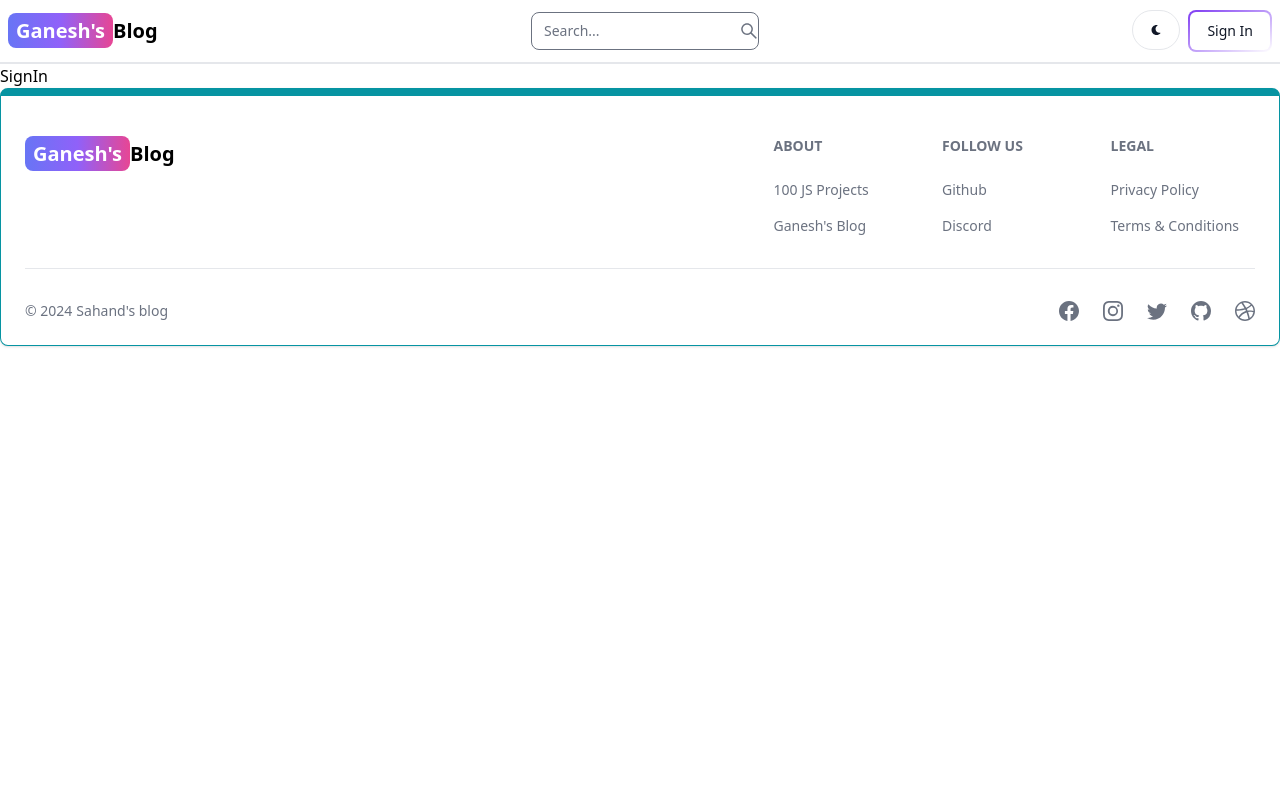
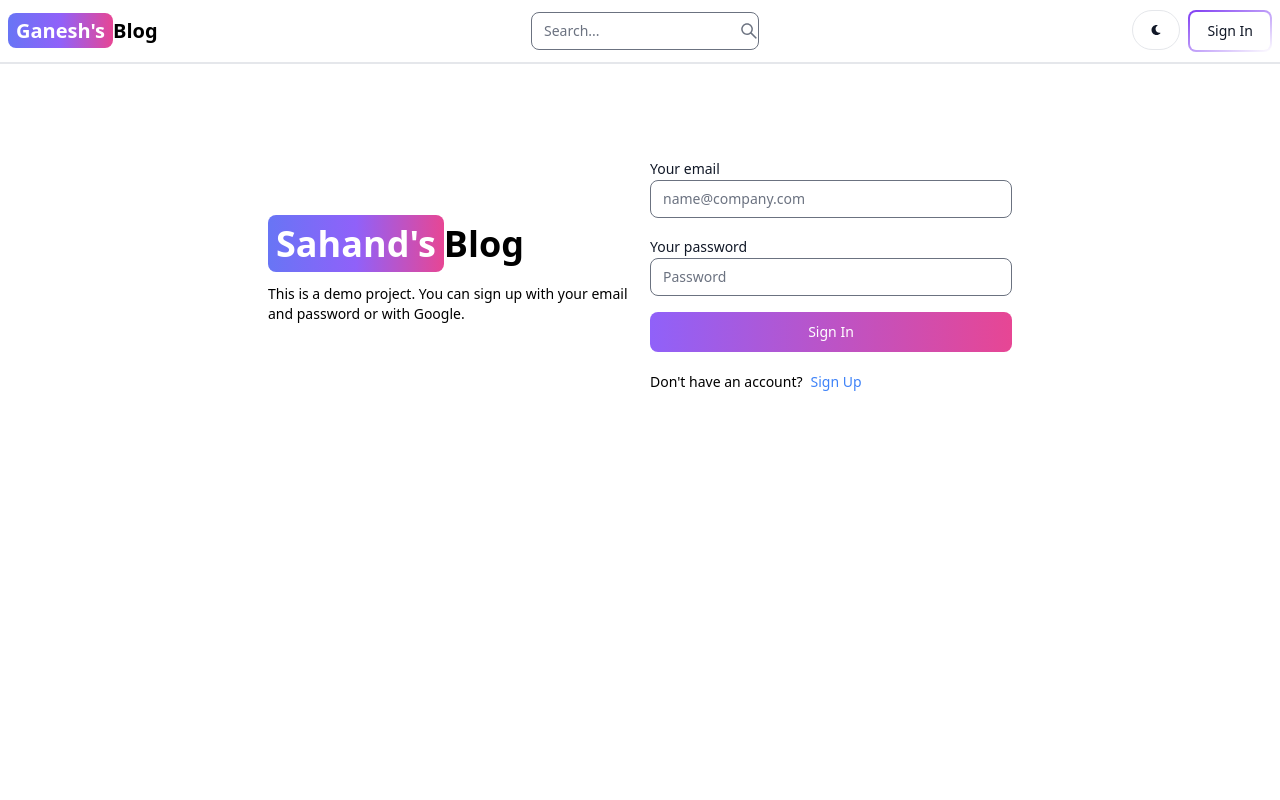
Before and after one commit to Ganesh-hammad/Blog-app, a React app in the folder client/: page /signin in a window 1280 px wide. Shown: the top 800 px of the page. Built offline with nearby package versions, Linux system fonts and the light colour scheme; the HTML template or start-up script is replaced by a standard one.

Commit message:
create redux-toolkit  strore

```diff
--- a/client/package.json
+++ b/client/package.json
@@ -10,12 +10,15 @@
     "preview": "vite preview"
   },
   "dependencies": {
+    "@reduxjs/toolkit": "^2.5.0",
     "flowbite": "^2.5.2",
     "flowbite-react": "^0.10.2",
     "react": "^18.3.1",
     "react-dom": "^18.3.1",
     "react-icons": "^5.4.0",
-    "react-router-dom": "^7.1.1"
+    "react-redux": "^9.2.0",
+    "react-router-dom": "^7.1.1",
+    "redux-persist": "^6.0.0"
   },
   "devDependencies": {
     "@eslint/js": "^9.17.0",
--- /dev/null
+++ b/client/src/features/user/userSlice.js
@@ -0,0 +1,30 @@
+import { createSlice,  } from '@reduxjs/toolkit';
+
+const initialState = {
+    currentUser: null,
+    error: null,
+    loading: false
+}
+ const userSlice = createSlice({
+    name: 'user',
+    initialState,
+    reducers: {
+      signInStart: (state) => {
+        state.loading = true;
+        state.error = null;
+
+      },
+      signInSuccess: (state, action) => {
+        state.currentUser = action.payload;
+        state.loading = false;
+        state.error = null;
+      },
+      signInFailure: (state, action) => {
+        state.error = action.payload;
+        state.loading = false;
+      },
+
+    },
+  })
+  export const {signInStart, signInSuccess, signInFailure} = userSlice.actions;
+  export default userSlice.reducer;
--- a/client/src/main.jsx
+++ b/client/src/main.jsx
@@ -4,10 +4,15 @@
 import 'flowbite/dist/flowbite.min.css';
 import './index.css'
 import App from './App.jsx'
+import { Provider } from 'react-redux';
+import { store, persistor } from './reduxtoolkit/store.js';
+import { PersistGate } from 'redux-persist/integration/react';
 
 
 createRoot(document.getElementById('root')).render(
-  <StrictMode>
-    <App />
-  </StrictMode>,
+  <PersistGate persistor={persistor}>
+    <Provider store={store}>
+      <App />
+    </Provider>,
+  </PersistGate>
 )
--- a/client/src/pages/SignIn.jsx
+++ b/client/src/pages/SignIn.jsx
@@ -1,9 +1,109 @@
-import React from 'react'
+import { Alert, Button, Label, Spinner, TextInput } from 'flowbite-react';
+import { Link, useNavigate } from 'react-router-dom';
+import React, { useState } from 'react';
+import { signInStart, signInSuccess, signInFailure } from '../features/user/userSlice';
+import { useDispatch, useSelector } from 'react-redux';
 
-const SignIn = () => {
+export default function SignIn() {
+
+  const [formData, setFormData] = useState({});
+  const {loading, error: errorMessage} = useSelector(state => state.user)
+  const dispatch = useDispatch();
+  const navigate = useNavigate();
+  const handleChange = (e) => {
+    setFormData({ ...formData, [e.target.id]: e.target.value });
+  }
+  const handleSubmit = async (e) => {
+    e.preventDefault();
+    if (!formData.email || !formData.password) {
+      return dispatch(signInFailure('Please fill out all fields.'));
+    }
+    try {
+      dispatch(signInStart);
+      const res = await fetch('/api/auth/signin', {
+        method: 'POST',
+        headers: { 'Content-Type': 'application/json' },
+        body: JSON.stringify(formData),
+      });
+      const data = await res.json();
+      if (data.success === false) {
+         dispatch(signInFailure(data.message));
+      }
+      if(res.ok){
+        dispatch(signInSuccess(data))
+        navigate('/');
+      }
+    } catch (error) {
+        dispatch(signInFailure(error.message))
+
+    }
+  }
+  console.log(formData);
   return (
-    <div>SignIn</div>
-  )
+    <div className='min-h-screen mt-20'>
+      <div className='flex p-3 max-w-3xl mx-auto flex-col md:flex-row md:items-center gap-5'>
+        {/* left */}
+        <div className='flex-1'>
+          <Link to='/' className='font-bold dark:text-white text-4xl'>
+            <span className='px-2 py-1 bg-gradient-to-r from-indigo-500 via-purple-500 to-pink-500 rounded-lg text-white'>
+              Sahand's
+            </span>
+            Blog
+          </Link>
+          <p className='text-sm mt-5'>
+            This is a demo project. You can sign up with your email and password
+            or with Google.
+          </p>
+        </div>
+        {/* right */}
+
+        <div className='flex-1'>
+          <form className='flex flex-col gap-4' onSubmit={handleSubmit}>
+            <div>
+              <Label value='Your email' />
+              <TextInput
+                type='email'
+                placeholder='name@company.com'
+                id='email'
+                onChange={handleChange}
+              />
+            </div>
+            <div>
+              <Label value='Your password' />
+              <TextInput
+                type='password'
+                placeholder='Password'
+                id='password'
+                onChange={handleChange}
+              />
+            </div>
+            <Button
+              gradientDuoTone='purpleToPink'
+              type='submit'
+            >
+              {loading ? (
+                <>
+                  <Spinner size='sm' />
+                  <span className='pl-3'>Loading...</span>
+                </>
+              ) : (
+                'Sign In'
+              )}
+            </Button>
+          </form>
+          <div className='flex gap-2 text-sm mt-5'>
+            <span>Don't have an account?</span>
+            <Link to='/signup' className='text-blue-500'>
+              Sign Up
+            </Link>
+          </div>
+          {errorMessage && (
+            <Alert className='mt-5' color='failure'>
+              {errorMessage}
+            </Alert>
+          )}
+        </div>
+      </div>
+    </div>
+  );
 }
-
-export default SignIn
--- /dev/null
+++ b/client/src/reduxtoolkit/store.js
@@ -0,0 +1,24 @@
+import { configureStore, combineReducers } from '@reduxjs/toolkit';
+import userReducer from '../features/user/userSlice';
+import { persistReducer, persistStore } from 'redux-persist';
+import storage from 'redux-persist/lib/storage';
+
+const rootReducer = combineReducers({
+  user: userReducer,
+});
+
+const persistConfig = {
+  key: 'root',
+  storage,
+  version: 1,
+};
+
+const persistedReducer = persistReducer(persistConfig, rootReducer);
+
+export const store = configureStore({
+  reducer: persistedReducer,
+  middleware: (getDefaultMiddleware) =>
+    getDefaultMiddleware({ serializableCheck: false }),
+});
+
+export const persistor = persistStore(store);
```
Also changed, not shown: 1 other file (tests, documents, lock files or other folders).
